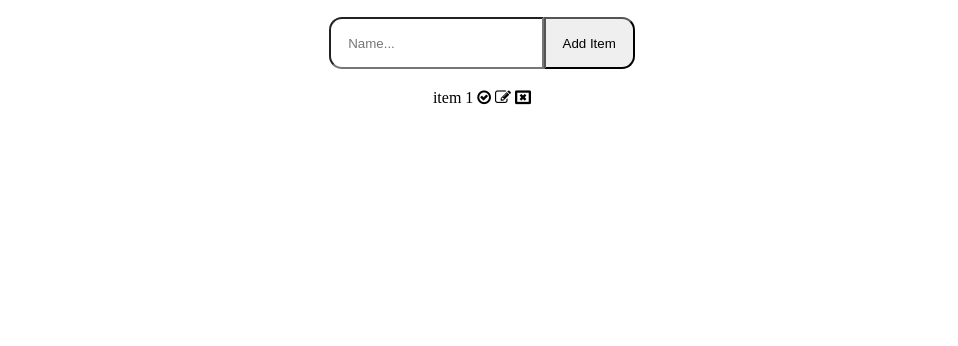
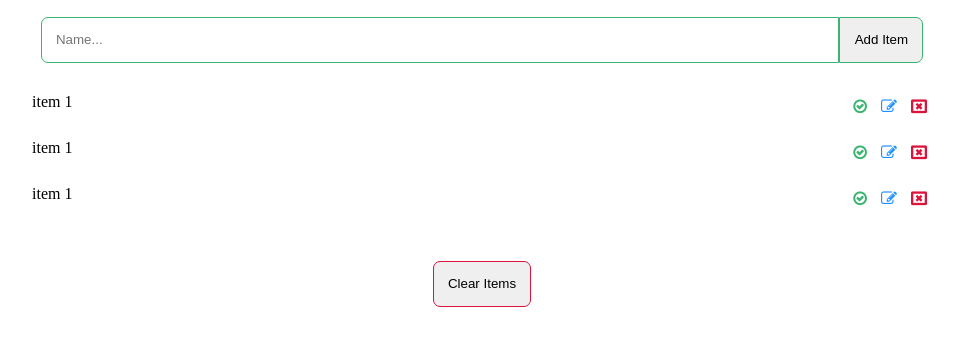
Before and after one commit to Gebcio/To-Do-List, a plain HTML site: page index.html in a window 1280 px wide. Shown: the part 70-416 px from the top of the page, without its empty margins (158-1116 px from the left). Drawn offline with Linux system fonts and the light colour scheme.

Commit message:
basic html and css complete

```diff
--- a/index.html
+++ b/index.html
@@ -10,14 +10,35 @@
   </head>
   <body>
     <div id="toDoList">
+      <div id="error">Please Enter Valid Value</div>
       <h1>To Do List</h1>
       <div id="newItem">
         <input id="inputBox" type="text" placeholder="Name..." /><button
+          class="btn"
           id="btnAddItem"
         >
           Add Item
         </button>
       </div>
+      <div id="itemList">
+        <div class="item">
+          <div class="itemContent">item 1</div>
+          <div class="itemControls">
+            <i class="fa fa-check-circle-o" aria-hidden="true"></i>
+            <i class="fa fa-pencil-square-o" aria-hidden="true"></i>
+            <i class="fa fa-window-close-o" aria-hidden="true"></i>
+          </div>
+        </div>
+
+        <div class="item">
+          <div class="itemContent">item 1</div>
+          <div class="itemControls">
+            <i class="fa fa-check-circle-o" aria-hidden="true"></i>
+            <i class="fa fa-pencil-square-o" aria-hidden="true"></i>
+            <i class="fa fa-window-close-o" aria-hidden="true"></i>
+          </div>
+        </div>
+
         <div class="item">
           <div class="itemContent">item 1</div>
           <div class="itemControls">
@@ -27,6 +48,8 @@
           </div>
         </div>
       </div>
+      <button class="btn" id="btnClearItems">Clear Items</button>
+    </div>
 
     <script src="script.js"></script>
   </body>
--- a/stylesheet.css
+++ b/stylesheet.css
@@ -1,24 +1,74 @@
 * {
   margin: 0;
   padding: 0;
-  box-sizing: inherit;
+}
+
+#toDoList {
+  margin: 30px auto;
+  width: 75%;
+  text-align: center;
+}
+
+#error {
+  background-color: rgb(253, 200, 200);
+  border: 1px solid crimson;
+  border-radius: 7px;
+  color: rgb(163, 22, 50);
+  margin: 30px;
+  padding: 10px;
+  display: none;
 }
 
 #newItem {
-  margin: 20px;
+  margin: 20px auto;
 }
 
 #inputBox,
 #btnAddItem {
+  border: 1px solid mediumseagreen;
   padding: 1.5%;
 }
 
 #inputBox {
-  border-radius: 13px 0 0 13px;
+  border-radius: 7px 0 0 7px;
+  width: 80%;
+}
+
+.btn {
+  transition: 0.3s;
+}
+
+.btn:hover {
+  color: black;
 }
 
 #btnAddItem {
-  border-radius: 0 13px 13px 0;
+  border-radius: 0 7px 7px 0;
+}
+#btnAddItem:hover {
+  background-color: mediumseagreen;
+}
+
+#btnClearItems {
+  border: 1px solid crimson;
+  border-radius: 7px;
+  display: block;
+  margin: 50px auto;
+  padding: 1.5%;
+}
+#btnClearItems:hover {
+  background-color: crimson;
+}
+
+#itemList {
+  margin: 30px;
+}
+
+.item {
+  display: flex;
+  justify-content: space-between;
+  margin: 20px auto;
+  max-width: 900px;
 }
 
 .itemContent,
@@ -26,8 +76,18 @@
   display: inline-block;
 }
 
-#toDoList {
-  margin: 30px auto;
-  width: 90%;
-  text-align: center;
+.fa {
+  margin: 5px;
 }
+
+.fa-check-circle-o {
+  color: mediumseagreen;
+}
+
+.fa-pencil-square-o {
+  color: dodgerblue;
+}
+
+.fa-window-close-o {
+  color: crimson;
+}
```
Lines whose indentation alone changed are shown as unchanged.
